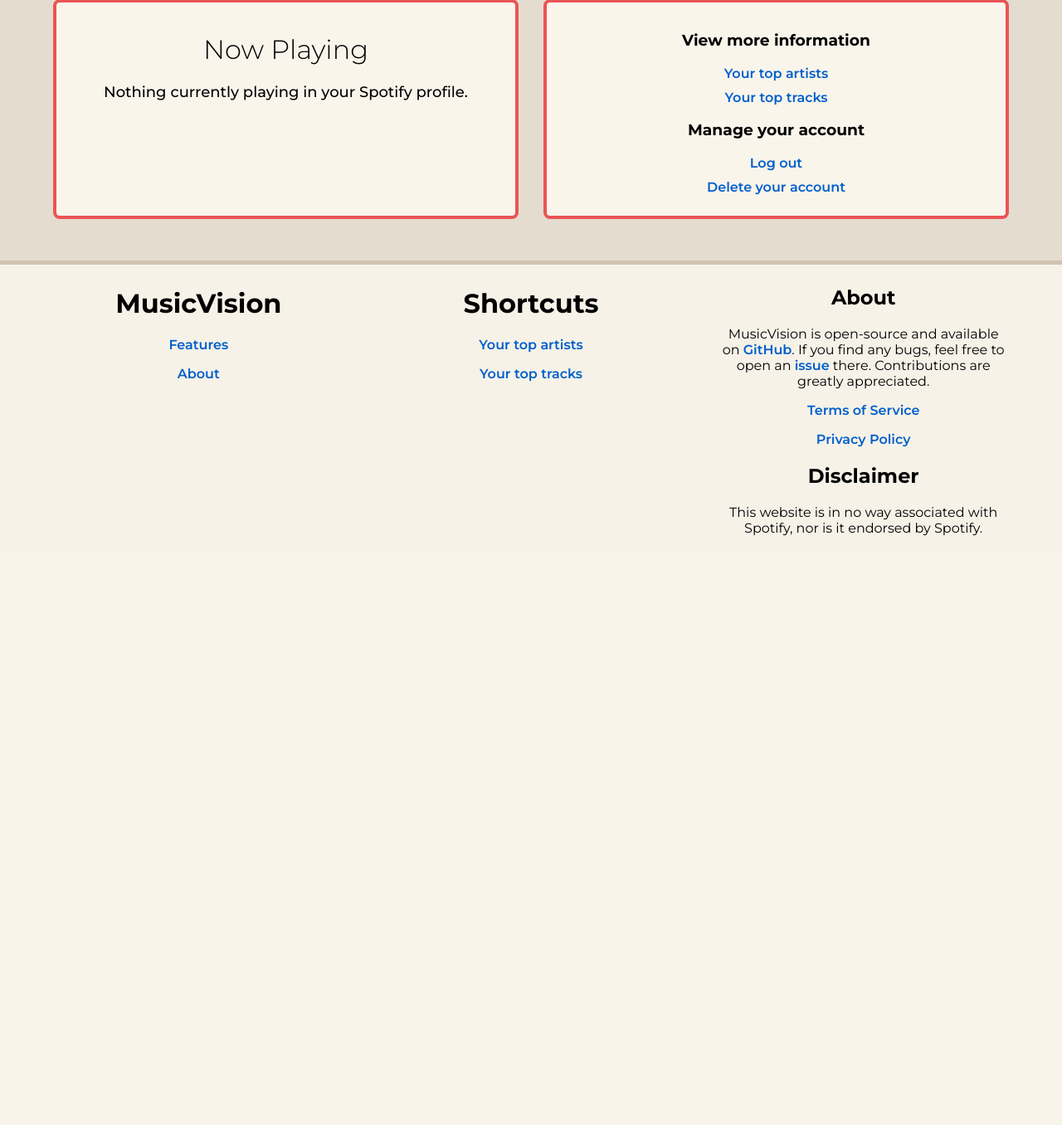
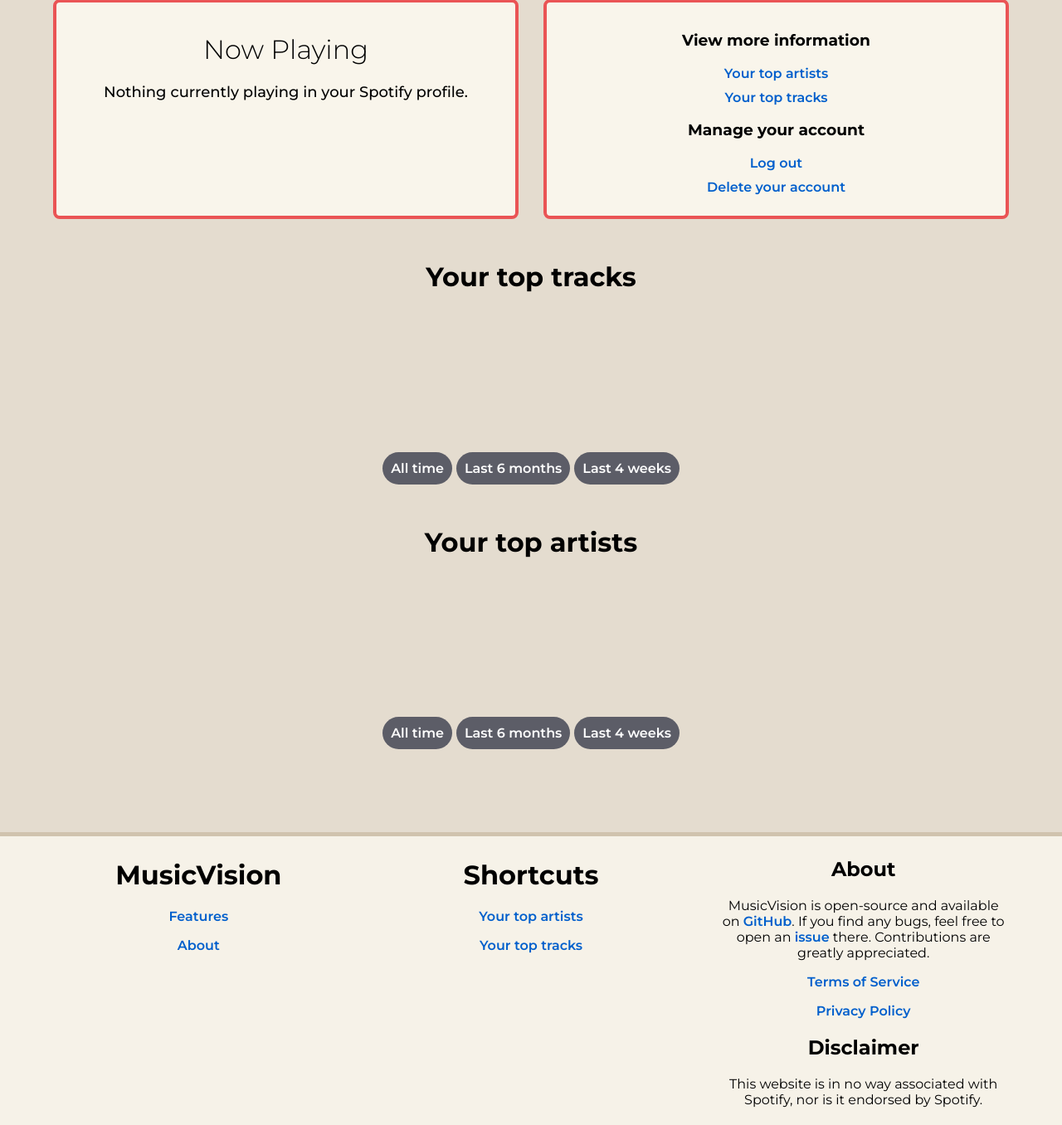
Before and after one commit to ZeroWave022/MusicVision, a Python web app: template musicvision/templates/dashboard/index.html in a window 1280 px wide. Shown: the part 225-1581 px from the top of the page at 83% size. Before the commit the page ends 871 px from the top, so only its background shows below. Run offline with Jinja, Linux system fonts and the light colour scheme; the template is opened without the code that fills it, so the values that code supplies are empty; a map, chart or similar area stays blank; some libraries are stand-ins or nearby versions.

Commit message:
feat: Add charts to dashboard

```diff
--- a/musicvision/static/css/dashboard.css
+++ b/musicvision/static/css/dashboard.css
@@ -89,6 +89,12 @@
     margin: 10px auto;
 }
 
+.chart {
+    width: 75vw;
+    max-width: 1200px;
+    margin: 50px auto;
+}
+
 /* For delete account page */
 
 form button {
@@ -123,9 +129,6 @@ form button:active img {
     transition: 0.2s ease-in-out;
 }
 
-form button span {
-}
-
 form button img {
     opacity: 0;
     position: absolute;
--- /dev/null
+++ b/musicvision/static/js/dashboardCharts.js
@@ -0,0 +1,98 @@
+var baseURL = document.location.origin;
+
+/**
+ * Get tracks from the MusicVision API
+ * @param {string} timeFrame "long_term", "medium_term" or "short_term"
+ * @param {number} limit The number of tracks to get
+ * @returns {Promise<Array>} The JSON returned by the API
+ */
+async function getTracks(timeFrame, limit) {
+    let res = await fetch(
+        `${baseURL}/api/top/tracks?time_frame=${timeFrame}&limit=${limit}`,
+        {
+            method: "GET",
+            headers: {
+                "Content-Type": "application/json",
+            },
+        }
+    );
+
+    return res.json();
+}
+
+/**
+ * Get artists from the MusicVision API
+ * @param {string} timeFrame "long_term", "medium_term" or "short_term"
+ * @param {number} limit The number of artists to get
+ * @returns {Promise<Array>} The JSON returned by the API
+ */
+async function getArtists(timeFrame, limit) {
+    let res = await fetch(
+        `${baseURL}/api/top/artists?time_frame=${timeFrame}&limit=${limit}`,
+        {
+            method: "GET",
+            headers: {
+                "Content-Type": "application/json",
+            },
+        }
+    );
+
+    return res.json();
+}
+
+async function createChart(canvas, items) {
+    // Create datasets
+    const datasets = new Array();
+    for (const item of items) {
+        datasets.push({
+            label: item.name,
+            data: item.popularities
+        });
+    }
+
+    return new Chart(canvas, {
+        type: "line",
+        data: {
+            labels: items[0].timestamps,
+            datasets: datasets,
+            tension: 1
+        },
+        options: {
+            scales: {
+                y: {
+                    beginAtZero: false,
+                },
+            },
+        },
+    });
+}
+
+async function updateChart(type, timeFrame, limit) {
+    if (type == "artists") {
+        const items = await getArtists(timeFrame, limit);
+        artistsChart.destroy();
+        artistsChart = await createChart(artistsCanvas, items);
+    }
+    else if (type == "tracks") {
+        const items = await getTracks(timeFrame, limit);
+        tracksChart.destroy();
+        tracksChart = await createChart(tracksCanvas, items);
+    }
+
+}
+
+// Global HTMLElements which are canvases which will be reused
+var artistsCanvas = document.getElementById("artists-chart");
+var tracksCanvas = document.getElementById("tracks-chart");
+
+// Global charts to modify when new data should be presented
+var tracksChart;
+var artistsChart;
+
+// Initialize charts with default settings
+(async () => {
+    const trackItems = await getTracks("medium_term", 5);
+    const artistItems = await getArtists("medium_term", 5);
+    tracksChart = await createChart(tracksCanvas, trackItems);
+    artistsChart = await createChart(artistsCanvas, artistItems);
+})();
--- a/musicvision/templates/dashboard/index.html
+++ b/musicvision/templates/dashboard/index.html
@@ -51,8 +51,31 @@
             <a class="styled-link" href="{{ url_for('dashboard.delete_account') }}">Delete your account</a>
         </div>
     </div>
+
+    <div class="chart">
+        <h1>Your top tracks</h1>
+        <canvas id="tracks-chart"></canvas>
+        <div class="choice-links">
+            <a onclick="updateChart('tracks', 'long_term', 5)" >All time</a>
+            <a onclick="updateChart('tracks', 'medium_term', 5)">Last 6 months</a>
+            <a onclick="updateChart('tracks', 'short_term', 5)">Last 4 weeks</a>
+        </div>
+    </div>
+
+    <div class="chart">
+        <h1>Your top artists</h1>
+        <canvas id="artists-chart"></canvas>
+        <div class="choice-links">
+            <a onclick="updateChart('artists', 'long_term', 5)" >All time</a>
+            <a onclick="updateChart('artists', 'medium_term', 5)">Last 6 months</a>
+            <a onclick="updateChart('artists', 'short_term', 5)">Last 4 weeks</a>
+        </div>
+    </div>
 {% endblock %}
 
 {% block additional_body %}
     <script src="{{ url_for('static', filename='js/dashboard.js') }}"></script>
+
+    <script src="https://cdn.jsdelivr.net/npm/chart.js@4.2.1/dist/chart.umd.min.js"></script>
+    <script src="{{ url_for('static', filename='js/dashboardCharts.js') }}"></script>
 {% endblock %}
```
